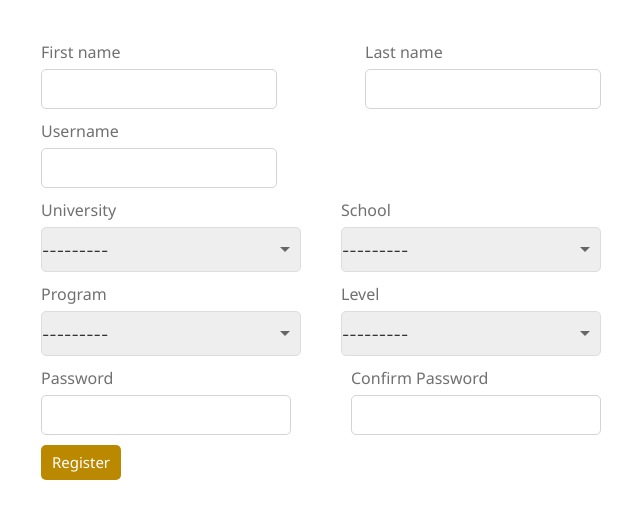
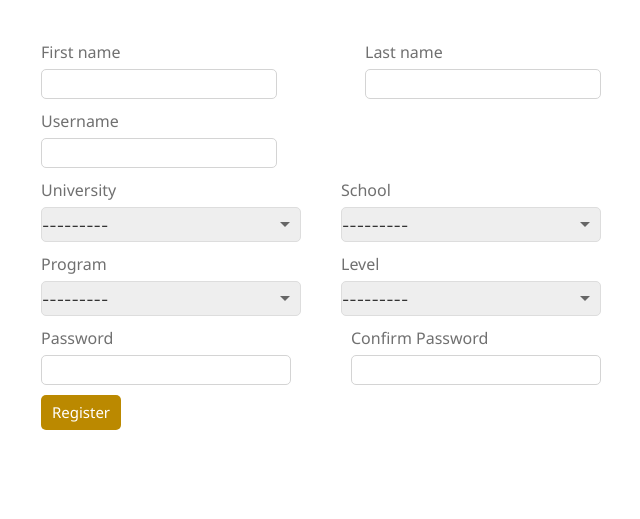
Before and after one commit to despicable-m/Slides, a Django app: page /register in a window 1280 px wide. Shown: the part 50-569 px from the top of the page, without its empty margins (319-959 px from the left). Run offline with Django 3.2, Linux system fonts and the light colour scheme; data comes from the database, SQL or seed files in the repository; both versions use the stored data as it was after the commit; style sheets or scripts are compiled from the project's sources; some libraries are stand-ins or nearby versions.

Commit message:
some UI tweaks

```diff
--- a/slides/static/slides/register.css
+++ b/slides/static/slides/register.css
@@ -4,7 +4,7 @@
 }
 
 .basic-select, #register-container .register-form #pro-lev #program, #register-container .register-form #pro-lev #level, #register-container .register-form #uni-sch #university, #register-container .register-form #uni-sch #school {
-  height: 45px;
+  height: 35px;
   color: #333333;
   background-color: #eeeeee;
   border: 1px solid #dddddd;
@@ -48,7 +48,7 @@
   flex-wrap: wrap;
 }
 #register-container .register-form #personal-details #first-name, #register-container .register-form #personal-details #last-name, #register-container .register-form #personal-details #username {
-  height: 40px;
+  height: 30px;
   border: 1px solid #D4D4D4;
   border-radius: 5px;
   font-family: Segoe UI, Frutiger, Frutiger Linotype, Dejavu Sans, Helvetica Neue, Arial, sans-serif;
@@ -80,7 +80,7 @@
   flex-wrap: wrap;
 }
 #register-container .register-form #passwords #password, #register-container .register-form #passwords #c-password {
-  height: 40px;
+  height: 30px;
   border: 1px solid #D4D4D4;
   border-radius: 5px;
   font-family: Segoe UI, Frutiger, Frutiger Linotype, Dejavu Sans, Helvetica Neue, Arial, sans-serif;
@@ -140,7 +140,7 @@
   #register-container .register-form #passwords #password, #register-container .register-form #passwords #c-password {
     width: auto;
   }
-  #register-container #button-container {
+  #register-container .register-form #button-container {
     display: flex;
     justify-content: center;
   }
--- a/slides/static/slides/register.scss
+++ b/slides/static/slides/register.scss
@@ -7,7 +7,7 @@ $accent-color: #BB8900;
 }
 
 .basic-select {
-    height: 45px;
+    height: 35px;
     color: #333333;
     background-color: #eeeeee;
     border: 1px solid #dddddd;
@@ -55,7 +55,7 @@ $accent-color: #BB8900;
             flex-wrap: wrap;
 
             #first-name, #last-name, #username {
-                height: 40px;
+                height: 30px;
                 border: 1px solid #D4D4D4;
                 border-radius: 5px;
                 font-family: $font-family;
@@ -95,7 +95,7 @@ $accent-color: #BB8900;
             flex-wrap: wrap;
 
             #password, #c-password {
-                height: 40px;
+                height: 30px;
                 border: 1px solid #D4D4D4;
                 border-radius: 5px;
                 font-family: $font-family;
@@ -168,14 +168,14 @@ $accent-color: #BB8900;
                     width: auto;
                 }
             }
-        }
 
-        #button-container {
-            display: flex;
-            justify-content: center;
+            #button-container {
+                display: flex;
+                justify-content: center;
 
-            button {
+                button {
 
+                }
             }
         }
 
--- a/slides/templates/slides/upload.html
+++ b/slides/templates/slides/upload.html
@@ -34,8 +34,7 @@
 
             <div class="form-group file-area">
                 <label class="upload-labels" for="file">File </label>
-            <input input id="file" type="file" name="uploaded-file" accept= "application/msword, application/vnd.ms-excel, application/vnd.ms-powerpoint,
-            text/plain, application/pdf, image/*" required="required"/>
+            <input input id="file" type="file" name="uploaded-file" required="required"/>
             <div class="file-dummy">
               <div class="success">Your file has been selected.</div>
               <div class="default">Please select a file</div>
```
Also changed, not shown: db.sqlite3, 1 other file.
